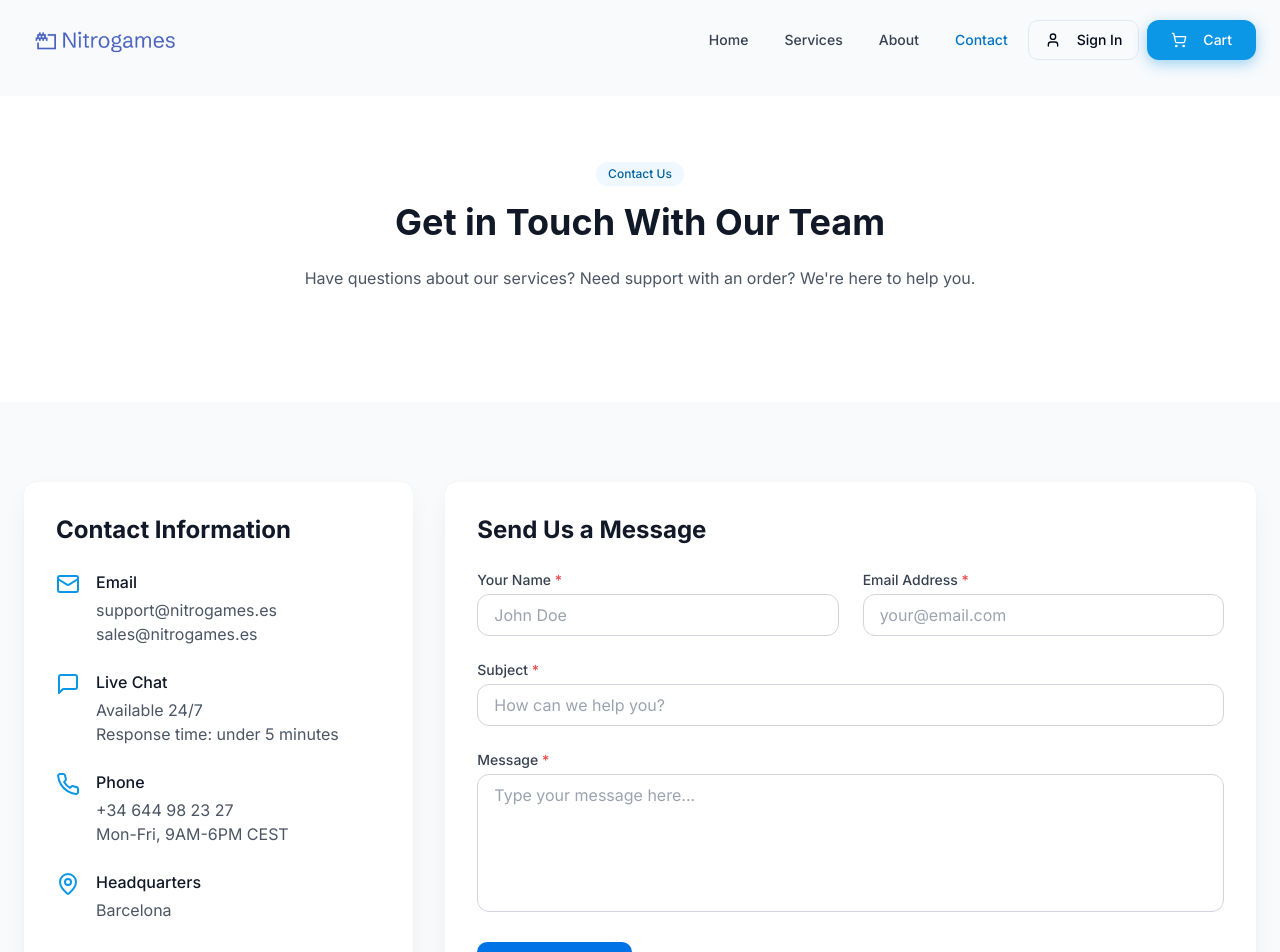
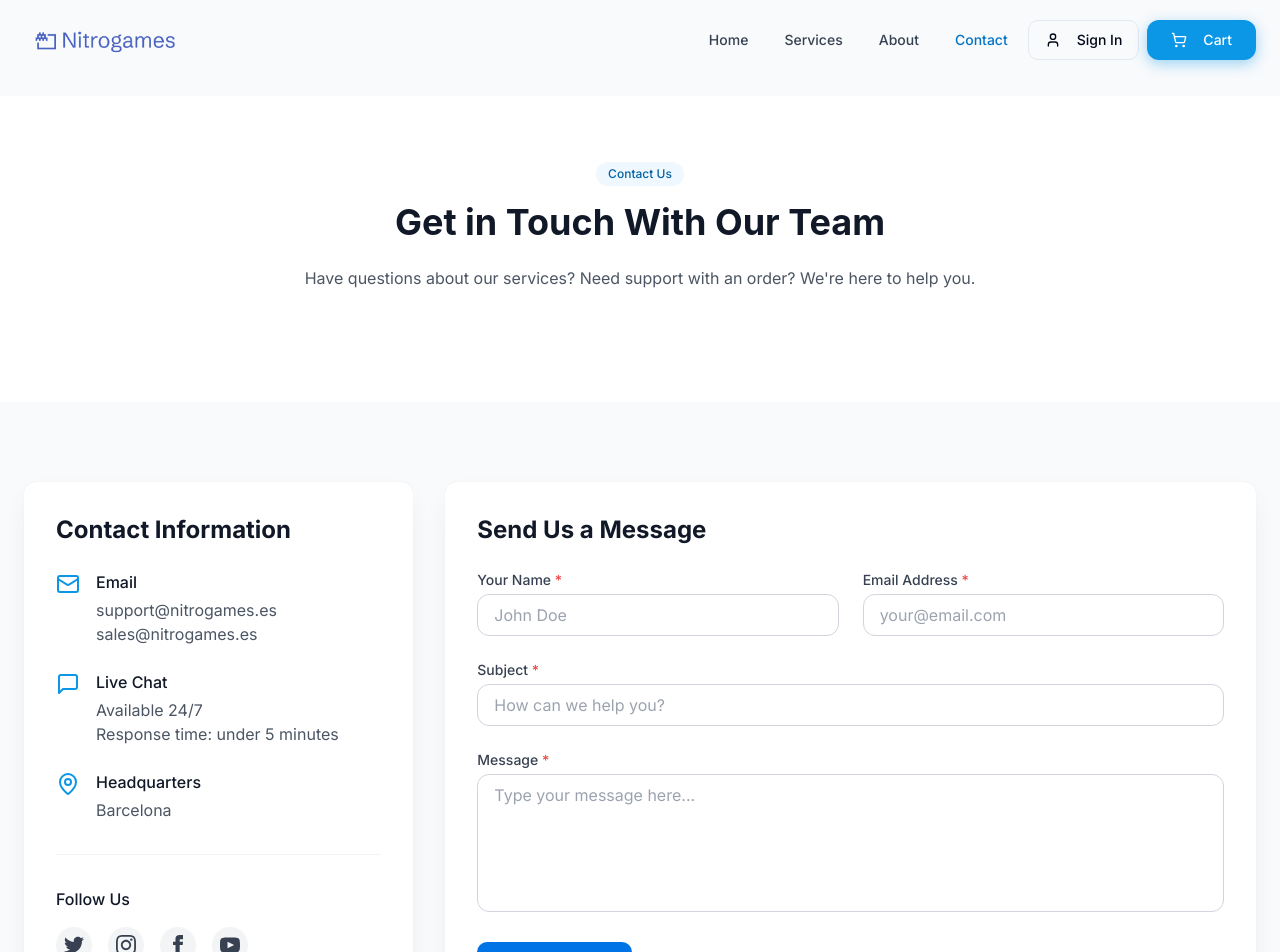
Before and after one commit to raulandreihategan/nitro-trade-hub, a React (Vite) app: page /contact in a window 1280 px wide. Shown: the top 952 px of the page. Built offline with nearby package versions, Linux system fonts and the light colour scheme.

Commit message:
Visual edit in Lovable
Edited UI in Lovable

```diff
--- a/src/pages/Contact.tsx
+++ b/src/pages/Contact.tsx
@@ -86,14 +86,7 @@ const Contact = () => {
                       </div>
                     </div>
 
-                    <div className="flex items-start">
-                      <Phone className="h-6 w-6 text-nitro-500 mt-0.5 mr-4" />
-                      <div>
-                        <h3 className="font-medium text-gray-900">Phone</h3>
-                        <p className="text-gray-600 mt-1">+34 644 98 23 27</p>
-                        <p className="text-gray-600">Mon-Fri, 9AM-6PM CEST</p>
-                      </div>
-                    </div>
+
 
                     <div className="flex items-start">
                       <MapPin className="h-6 w-6 text-nitro-500 mt-0.5 mr-4" />
```
